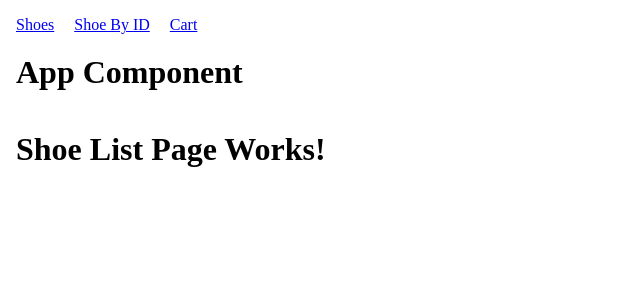
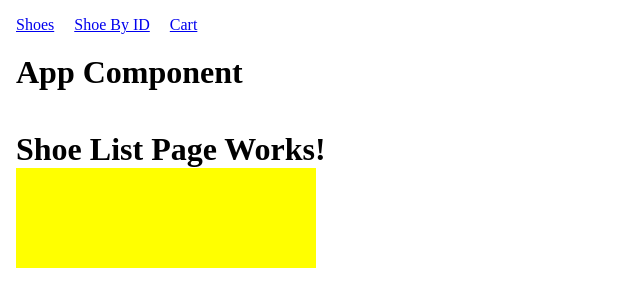
Before and after one commit to ThywillJoshua/shoos, an Angular app: page /shoes in a window 1280 px wide. Shown: the top 306 px of the page, without its empty margins (0-640 px from the left). Built offline with nearby package versions, Linux system fonts and the light colour scheme.

Commit message:
Add yellow box

```diff
--- /dev/null
+++ b/src/app/products/components/yellow-box/yellow-box.component.html
@@ -0,0 +1,4 @@
+<div
+  class="yellow"
+  style="height: 100px; width: 300px; background-color: yellow"
+></div>
--- /dev/null
+++ b/src/app/products/components/yellow-box/yellow-box.component.ts
@@ -0,0 +1,12 @@
+import { Component, OnInit } from '@angular/core';
+
+@Component({
+  selector: 'app-yellow-box',
+  templateUrl: 'yellow-box.component.html',
+  styleUrls: ['./yellow-box.component.scss'],
+})
+export class YellowBoxComponent implements OnInit {
+  constructor() {}
+
+  ngOnInit() {}
+}
--- a/src/app/products/containers/cart-page/cart-page.component.html
+++ b/src/app/products/containers/cart-page/cart-page.component.html
@@ -1 +1,2 @@
 <h1>Cart Page Works!</h1>
+<app-yellow-box></app-yellow-box>
--- a/src/app/products/containers/shoe-page/shoe-page.component.html
+++ b/src/app/products/containers/shoe-page/shoe-page.component.html
@@ -1 +1,2 @@
 <h1>Shoe Page Works!</h1>
+<app-yellow-box></app-yellow-box>
--- a/src/app/products/containers/shoes-list-page/shoes-list-page.component.html
+++ b/src/app/products/containers/shoes-list-page/shoes-list-page.component.html
@@ -1 +1,3 @@
 <h1>Shoe List Page Works!</h1>
+
+<app-yellow-box></app-yellow-box>
```
Also changed, not shown: src/app/app.module.ts (+9 -1 lines), src/app/products/components/yellow-box/yellow-box.component.scss (added).
